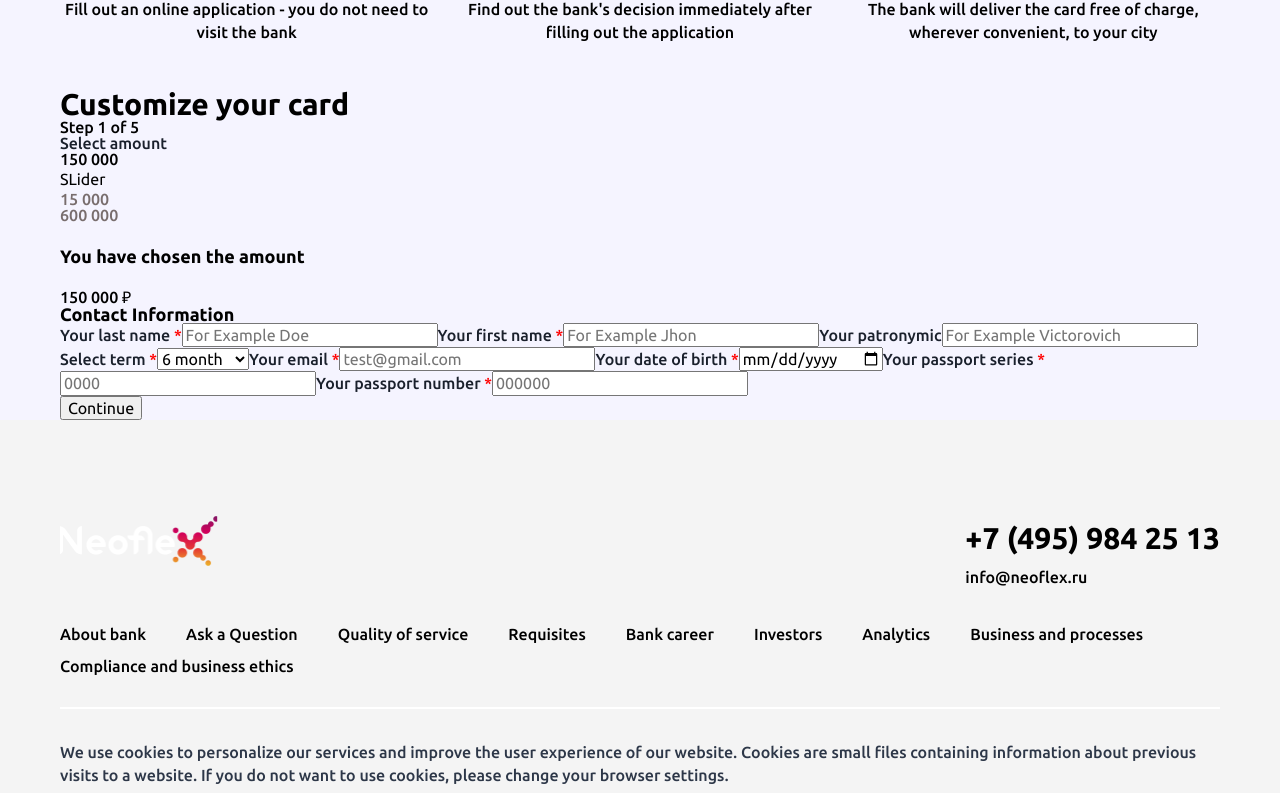
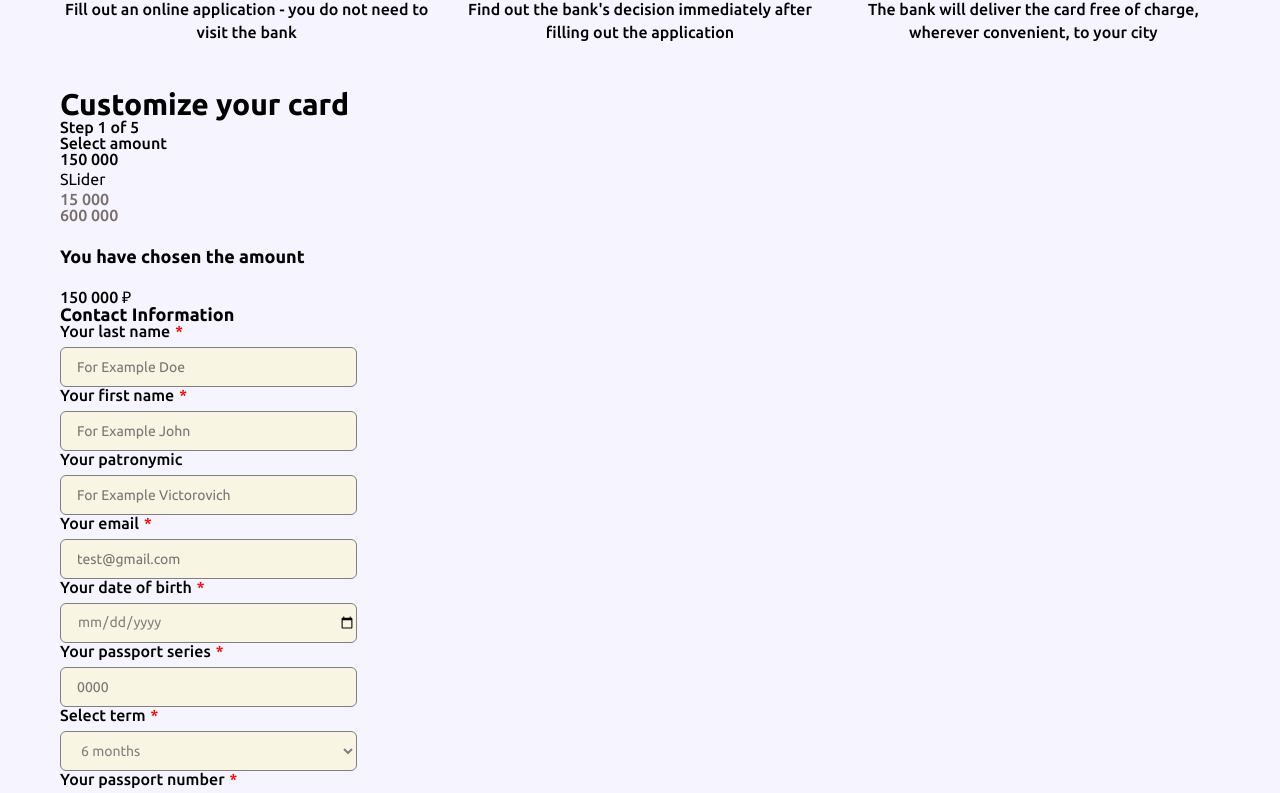
Before and after one commit to Schneegestober1/neo-bank, a React (Vite) app: page /loan/about in a window 1280 px wide. Shown: the part 1236-2029 px from the top of the page. Built offline with nearby package versions, Linux system fonts and the light colour scheme.

Commit message:
Создан FormInput компонент

```diff
--- a/src/components/loan/CustomizeCard/CustomizeCard.tsx
+++ b/src/components/loan/CustomizeCard/CustomizeCard.tsx
@@ -1,3 +1,4 @@
+import FormInput from '../../shared/FormInput/FormInput'
 import styles from './customize-card.module.scss'
 
 const CustomizeCard = () => {
@@ -32,79 +33,59 @@ const CustomizeCard = () => {
       <form className={styles['customize-card__form']}>
         <h3 className={styles['customize-card__form-title']}>Contact Information</h3>
         <div className={styles['customize-card__grid']}>
-          <label className={styles['customize-card__label']}>
-            Your last name <span className={styles['customize-card__required']}>*</span>
-            <input
-              className={styles['customize-card__input']}
-              type="text"
+          <FormInput
+            label="Your last name"
+            name="lastName"
             placeholder="For Example Doe"
             required
           />
-          </label>
 
-          <label className={styles['customize-card__label']}>
-            Your first name <span className={styles['customize-card__required']}>*</span>
-            <input
-              className={styles['customize-card__input']}
-              type="text"
-              placeholder="For Example Jhon"
+          <FormInput
+            label="Your first name"
+            name="firstName"
+            placeholder="For Example John"
             required
           />
-          </label>
 
-          <label className={styles['customize-card__label']}>
-            Your patronymic
-            <input
-              className={styles['customize-card__input']}
-              type="text"
+          <FormInput
+            label="Your patronymic"
+            name="patronymic"
             placeholder="For Example Victorovich"
           />
-          </label>
 
-          <label className={styles['customize-card__label']}>
-            Select term <span className={styles['customize-card__required']}>*</span>
-            <select className={styles['customize-card__select']} required>
-              <option>6 month</option>
-              <option>12 month</option>
-            </select>
-          </label>
-
-          <label className={styles['customize-card__label']}>
-            Your email <span className={styles['customize-card__required']}>*</span>
-            <input
-              className={styles['customize-card__input']}
+          <FormInput
+            label="Your email"
+            name="email"
             type="email"
             placeholder="test@gmail.com"
             required
           />
-          </label>
 
-          <label className={styles['customize-card__label']}>
-            Your date of birth <span className={styles['customize-card__required']}>*</span>
-            <input className={styles['customize-card__input']} type="date" required />
-          </label>
+          <FormInput label="Your date of birth" name="birthDate" type="date" required />
 
-          <label className={styles['customize-card__label']}>
-            Your passport series <span className={styles['customize-card__required']}>*</span>
-            <input
-              className={styles['customize-card__input']}
-              type="text"
+          <FormInput
+            label="Your passport series"
+            name="passportSeries"
             placeholder="0000"
+            maxLength={4}
             required
-              maxLength={4}
           />
-          </label>
 
-          <label className={styles['customize-card__label']}>
-            Your passport number <span className={styles['customize-card__required']}>*</span>
-            <input
-              className={styles['customize-card__input']}
-              type="text"
+          <FormInput
+            label="Select term"
+            name="term"
+            type="select"
+            required
+            options={['6 months', '12 months']}
+          />
+
+          <FormInput
+            label="Your passport number"
+            name="passportNumber"
             placeholder="000000"
+            maxLength={6}
             required
-              maxLength={6}
           />
-          </label>
         </div>
 
         <button type="submit" className={styles['customize-card__btn-submit']}>
--- a/src/components/loan/CustomizeCard/customize-card.module.scss
+++ b/src/components/loan/CustomizeCard/customize-card.module.scss
@@ -42,12 +42,12 @@
   &__form-title {
     @extend .customize-card__chosen-title;
   }
-  &__label {
-    @extend .customize-card__step;
-    color: $black-9;
-  }
-  &__required {
-    @extend .customize-card__step;
-    color: $red-1;
-  }
+  // &__label {
+  //   @extend .customize-card__step;
+  //   color: $black-9;
+  // }
+  // &__required {
+  //   @extend .customize-card__step;
+  //   color: $red-1;
+  // }
 }
--- /dev/null
+++ b/src/components/shared/FormInput/FormInput.tsx
@@ -0,0 +1,61 @@
+import React from 'react'
+import clsx from 'clsx'
+import styles from './form-input.module.scss'
+
+interface FormInputProps {
+  label: string
+  name: string
+  type?: 'text' | 'email' | 'date' | 'select'
+  placeholder?: string
+  required?: boolean
+  maxLength?: number
+  className?: string
+  options?: string[]
+}
+
+const FormInput: React.FC<FormInputProps> = ({
+  label,
+  name,
+  type = 'text',
+  placeholder,
+  required = false,
+  maxLength,
+  className,
+  options = [],
+}) => {
+  return (
+    <label htmlFor={name} className={clsx(styles['label'], className)}>
+      <div className={styles['wrapper']}>
+        {label}
+        {required && <span className={styles['required']}>*</span>}
+      </div>
+
+      {type === 'select' ? (
+        <select
+          id={name}
+          name={name}
+          required={required}
+          className={styles['input']}
+        >
+          {options.map((option) => (
+            <option key={option} value={option}>
+              {option}
+            </option>
+          ))}
+        </select>
+      ) : (
+        <input
+          id={name}
+          name={name}
+          type={type}
+          placeholder={placeholder}
+          required={required}
+          maxLength={maxLength}
+          className={styles['input']}
+        />
+      )}
+    </label>
+  )
+}
+
+export default FormInput
--- /dev/null
+++ b/src/components/shared/FormInput/form-input.module.scss
@@ -0,0 +1,36 @@
+@use '../../../styles/color-palette.scss' as *;
+
+.label {
+  font-weight: 500;
+  font-size: 1rem;
+  line-height: 100%;
+  color: $black-0;
+  display: flex;
+  flex-direction: column;
+}
+
+.wrapper {
+  display: flex;
+  flex-direction: row;
+  gap: 5px;
+  margin-bottom: 0.5rem;
+}
+
+.required {
+  @extend .label;
+  color: $red-1;
+}
+
+.input {
+  max-width: 297px;
+  width: 100%;
+  height: 40px;
+  padding-left: 16px;
+  outline: 0;
+  border-radius: 6px;
+  border: 1px solid $gray-4;
+  background: $orange-3;
+  font-weight: 400;
+  font-size: 14px;
+  color: $gray-4;
+}
--- a/src/styles/color-palette.scss
+++ b/src/styles/color-palette.scss
@@ -35,6 +35,7 @@ $gray-11: #d9d9d9;
 // Orange
 $orange-1: #eb801d;
 $orange-2: #feebc8;
+$orange-3: #f9f5e3;
 
 // Purple
 $purple-1: #686df1;
```
Lines whose indentation alone changed are shown as unchanged.
